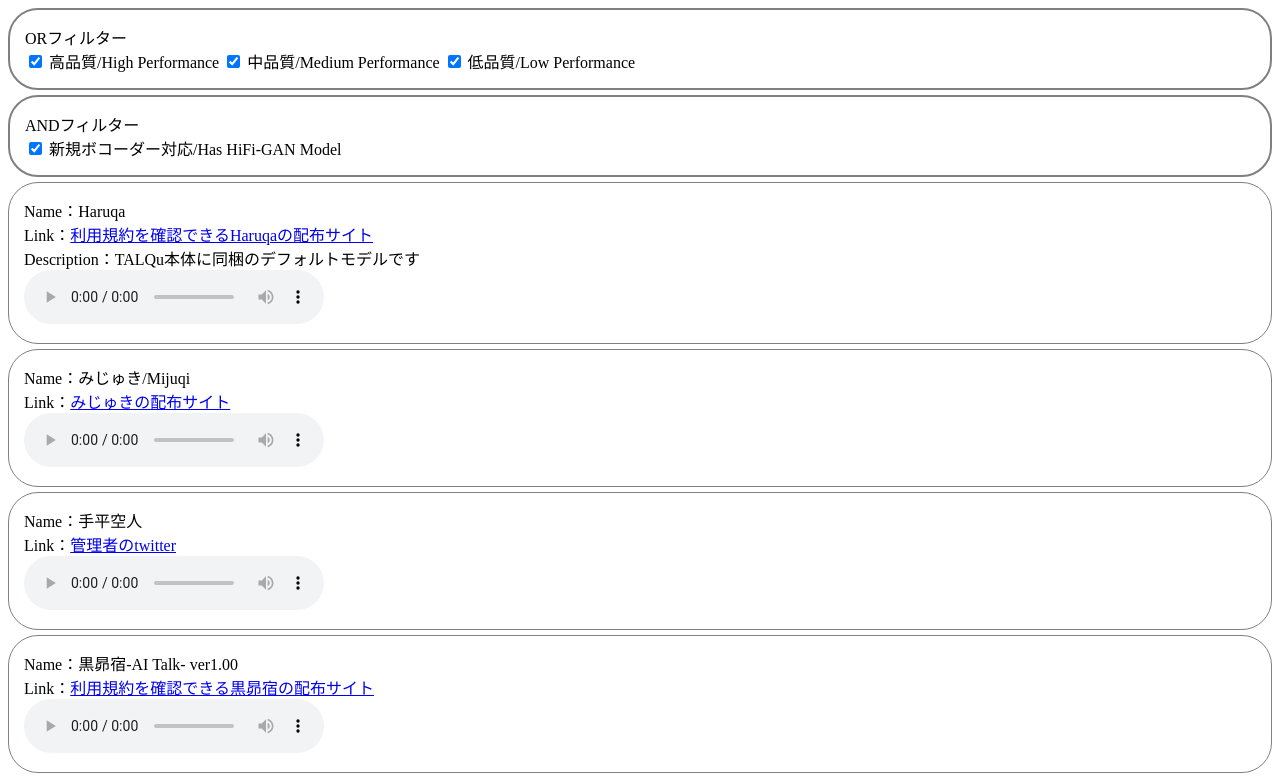
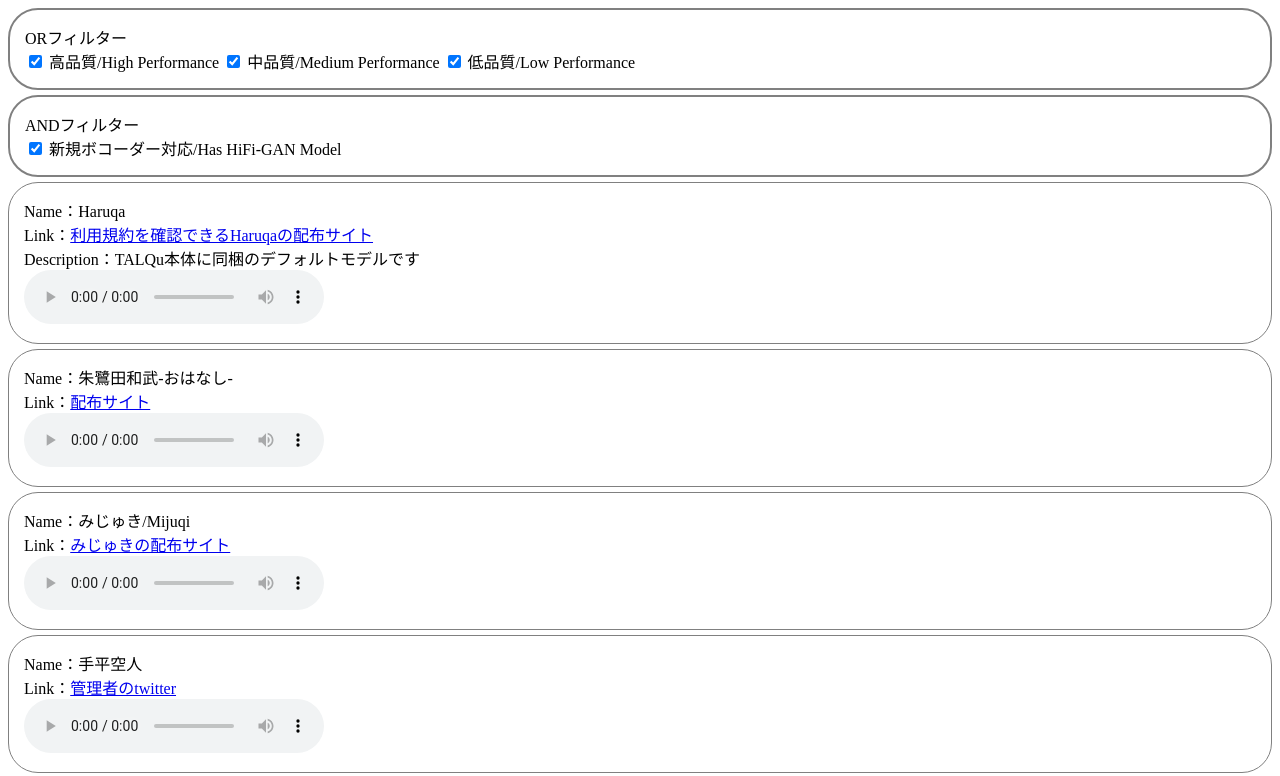
Before and after one commit to Haruqa/TALQu, a plain HTML site: page docs/Model-List.html in a window 1280 px wide. Shown: the top 776 px of the page. Drawn offline with Linux system fonts and the light colour scheme.

Commit message:
change Model-List.html
add 朱鷺田和武-おはなし-

```diff
--- a/docs/Model-List.html
+++ b/docs/Model-List.html
@@ -26,6 +26,13 @@
             <div><span class="descriptionLavel">Description：</span><span class="description">TALQu本体に同梱のデフォルトモデルです</span></div>
             <div>
                 <audio class="sample" controls src="audio/Haruqa-1.wav"></audio>
+            </div>
+        </div>
+        <div class="item MP HiFi">
+            <div><span class="nameLavel">Name：</span><span class="name">朱鷺田和武-おはなし-</span></div>
+            <div><span class="linkName">Link：</span><span class="link"><a href="https://aquablue0708509.wixsite.com/iroiroiro" target="_blank">配布サイト</a></span></div>
+            <div>
+                <audio class="sample" controls src="audio/朱鷺田和武-おはなし--1.wav"></audio>
             </div>
         </div>
         <div class="item MP HiFi">
```
Also changed, not shown: 1 other file.
